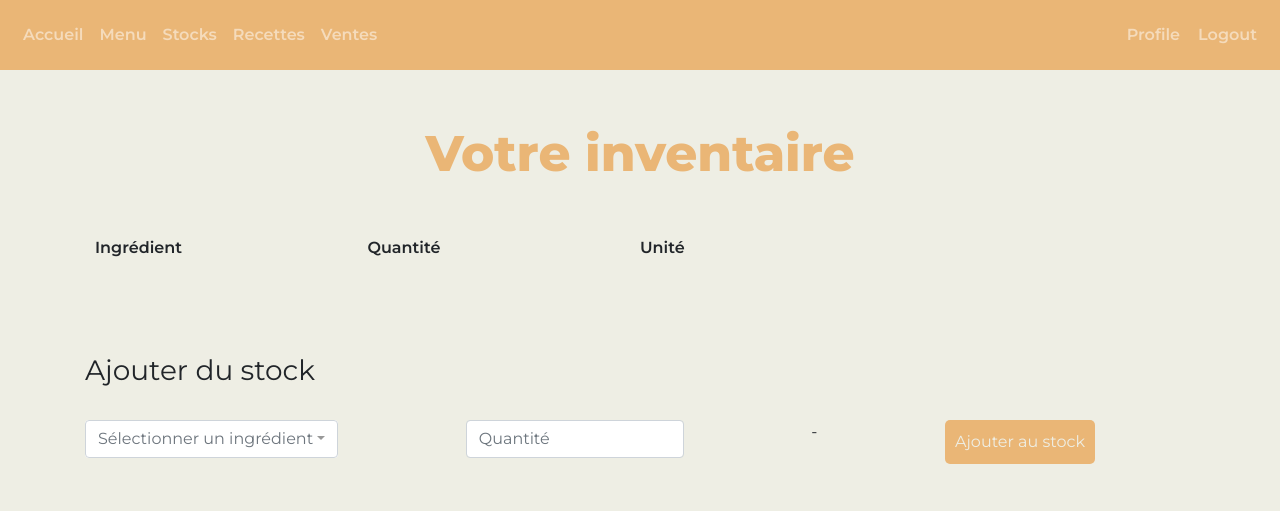
After one commit to ZoeZo3/RestaurantApp, a Flask app: page /owner/stock in a window 1280 px wide. The commit adds this page. Shown: the top 511 px of the page. Run offline with Flask 3, Linux system fonts and the light colour scheme; the visitor is signed in with stand-in values (Sample User, id 1); data that the repository does not hold is empty; some libraries are stand-ins or nearby versions.

Commit message:
adding the stock page and table

```diff
--- a/website/models.py
+++ b/website/models.py
@@ -35,3 +35,14 @@ class IngredientByRecipe(db.Model):
     id = db.Column(db.Integer, db.ForeignKey('ingredient.id'))
     quantity = db.Column(db.Float)
     recipe_id = db.Column(db.Integer, db.ForeignKey('recipe.id'))
+
+class Stock(db.Model):
+    line = db.Column(db.Integer, primary_key=True)
+    id = db.Column(db.Integer, db.ForeignKey('ingredient.id'))
+    quantity = db.Column(db.Float)
+    user_id = db.Column(db.Integer, db.ForeignKey('user.id'))
+
+class RecipeStock(ma.SQLAlchemyAutoSchema):
+    class Meta:
+        model = Stock
+        include_fk = True
--- a/website/owner.py
+++ b/website/owner.py
@@ -1,6 +1,6 @@
 from flask import Blueprint, render_template, request, flash, jsonify
 from flask_login import login_required, current_user
-from .models import Ingredient, IngredientSchema, Recipe, RecipeSchema, IngredientByRecipe
+from .models import Ingredient, IngredientSchema, Recipe, RecipeSchema, IngredientByRecipe, Stock
 from . import db, owner, ma
 import json
 from werkzeug.utils import secure_filename
@@ -156,3 +156,20 @@ def sales():
     recipe_schema = RecipeSchema(many=True)
     output = recipe_schema.dump(recipes_list)
     return render_template("owner/sales.html", user=current_user, recipes_list=output)
+
+@owner.route("/stock")
+@login_required
+def stock():
+    # get all registred ingredients
+    ingredients_list = Ingredient.query.filter_by(user_id=current_user.id).order_by("name")
+    ingredients_schema = IngredientSchema(many=True)
+    output = ingredients_schema.dump(ingredients_list)
+
+    # get stock data
+    stock = db.session.query(Stock.id, Ingredient.name, Ingredient.unit, Stock.quantity)\
+        .filter(Stock.user_id==current_user.id)\
+        .filter(Stock.id==Ingredient.id).filter(Stock.user_id==Ingredient.user_id)\
+        .all()
+
+    # display page
+    return render_template("owner/stock.html", user=current_user, ingredients_list=output, stock=stock)
--- a/website/static/style.css
+++ b/website/static/style.css
@@ -181,3 +181,46 @@ li > a:hover {
 .contact-send > a:active {
     background-color: #e7aa60;
 }
+
+.stock-item-line {
+    display: flex;
+    justify-content: space-between;
+    align-items: center;
+    margin: 10px;
+}
+
+.stock-title {
+    font-weight: 600;
+}
+
+.stock-item-line--section {
+    display: flex;
+    align-items: center;
+    width: 25%;
+}
+
+.stock-btn--update {
+    background-color: #eeeee4;
+    color: #eab676;
+    border: solid 1px #eab676;
+    border-radius: 5px;
+    padding: 10px;
+    display: flex;
+    align-items: center;
+    height: 40px;
+}
+
+#add-stock {
+    display: flex;
+    justify-content: space-between;
+    margin-right: 100px;
+}
+
+.stock-btn--add {
+    background-color: #eab676;
+    color: #eeeee4;
+    border: none;
+    border-radius: 5px;
+    height: 100%;
+    padding: 10px;
+}
--- a/website/templates/owner/base.html
+++ b/website/templates/owner/base.html
@@ -44,7 +44,7 @@
                     {% if user.is_authenticated %}
                     <a class="nav-item nav-link" id="home" href="/owner/">Accueil</a>
                     <a class="nav-item nav-link" id="menu" href="/owner/menu">Menu</a>
-                    <a class="nav-item nav-link" id="stocks" href="/owner/stocks">Stocks</a>
+                    <a class="nav-item nav-link" id="stocks" href="/owner/stock">Stocks</a>
                     <a class="nav-item nav-link" id="recipes" href="/owner/recipes">Recettes</a>
                     <a class="nav-item nav-link" id="sales" href="/owner/sales">Ventes</a>
                     {% else %}
--- /dev/null
+++ b/website/templates/owner/stock.html
@@ -0,0 +1,112 @@
+{% extends "owner/base.html" %}
+{% block title %} Stock {% endblock%}
+{% block content%}
+    <h1 class="title">Votre inventaire</h1>
+    <div id="accordion" class="overflow-auto" style="max-height: 300px;">
+        <ul id="stocks_listing" class="list-group list-group-flush">
+            <li>
+                <div class="stock-item-line">
+                    <div class="stock-item-line--section stock-title">Ingrédient</div>
+                    <div class="stock-item-line--section stock-title">Quantité</div>
+                    <div class="stock-item-line--section stock-title">Unité</div>
+                    <div class="stock-item-line--section stock-title"></div>
+                </div>
+            </li>
+            {% for item in stock %}
+            <li>
+                <div id="item_{{ item.name }}" class="stock-item-line">
+                    <div class="stock-item-line--section">{{ item.name }}</div>
+                    <div class="stock-item-line--section">{{ item.quantity }}</div>
+                    <div class="stock-item-line--section">{{ item.unit }}</div>
+                    <div class="stock-item-line--section">
+                        <button type="button" class="stock-btn--update" onclick="updateStock()">
+                            Modifier
+                        </button>
+                    </div>
+                </div>
+            </li>
+            {% endfor%}
+        </ul>
+    </div>
+    <br><br><br>
+    <h3>Ajouter du stock</h3>
+    <br>
+    <form id="add-stock" name="add-stock" method="POST">
+        <div>
+            <select type="text" id="ingredient" name="ingredient" class="form-control selectpicker selectpicker-ingredient" data-live-search="true" onchange="ingredientSelectUpdate(this, {{ ingredients_list }})" title="Sélectionner un ingrédient" required>
+                <option value="add"
+                    data-content='<span class="btn btn-link btn-add-ingredient" data-toggle="modal" data-target="modalForIngredient">
+                        <i class="fas fa-plus add_icon"></i> Ajouter un nouvel élément</span>'>
+                </option>
+                {% for ingredient in ingredients_list %}
+                <option value={{ingredient.id}}>{{ingredient.name.capitalize()}}</option>
+                {% endfor %}
+            </select>
+        </div>
+        <div class="quantity">
+                <input type="number" id="quantity" name="quantity" min="0.1" step="0.1" class="form-control" placeholder="Quantité" required></input>
+        </div>
+        <div class="unit">
+            <label type="text" id="unit" name="unit">-</input>
+        </div>
+        <div class="">
+            <button type="submit" name="register-stock" class="stock-btn--add">Ajouter au stock</button>
+        </div>
+    </form>
+
+    <!-- Modal div to open a popup when registreing new element -->
+    <div class="modal fade" id="modal-register-ingredient" tabindex="-1" role="dialog" aria-labelledby="registerIngredient" aria-hidden="true">
+        <div class="modal-dialog modal-content" role="document">
+            <div class="modal-header">
+              <h5 class="modal-title" id="regsiterIngredient">Enregistrer un ingrédient</h5>
+              <button type="button" class="close close-modal-ingredient" data-dismiss="modal" aria-label="Close">
+                <span aria-hidden="true">&times;</span>
+              </button>
+            </div>
+            <div class="modal-body">
+              <form>
+                <div class="row">
+                    <div class="col md-6">
+                        <input type="text" class="form-control" id="ingredient" name="ingredient" placeholder="Nom" required>
+                    </div>
+                    <div class="col md-6">
+                        <select type="text" class="form-control" id="unit" name="unit" placeholder="Unité" required>
+                        <option value="" disabled selected hidden>Unité</option>
+                            <option value="g">Grammes</option>
+                            <option value="kg">Kilogrammes</option>
+                            <option value="L">Litres</option>
+                            <option value="mL">Millilitres</option>
+                            <option value="cuillère">cuillère</option>
+                            <option value="pincée">pincée</option>
+                            <option value="unité">unité</option>
+                        </select>
+                    </div>
+                </div>
+                <br>
+                <div class="alert alert-warning alert-modal-incomplete" role="alert" style="display: none;">
+                    Merci d'entrer un nom et une unité.
+                    <button type="button" class="close" data-dismiss="alert" aria-label="Close">
+                        <span aria-hidden="true">&times;</span>
+                    </button>
+                </div>
+                <div class="alert alert-warning alert-modal-exists" role="alert" style="display: none;">
+                    Cet ingrédient existe déjà.
+                    <button type="button" class="close" data-dismiss="alert" aria-label="Close">
+                        <span aria-hidden="true">&times;</span>
+                    </button>
+                </div>
+                <div class="modal-footer">
+                    <button type="button" id="" class="btn btn-primary btn-add-ingredient-to-database" onclick="addIngredientToDatabase(this.parentNode.parentNode, {{ingredients_list}})">Enregistrer</button>
+                </div>
+              </form>
+            </div>
+        </div>
+      </div>
+
+    <!-- Hidden button to generate the modal divs -->
+    <button type="button" id="button-for-modal-update-recipe" class="btn btn-primary" data-toggle="modal" data-target="#modal-update-recipe" hidden></button>
+    <button type="button" id="button-for-modal-register-ingredient" class="btn btn-primary" data-toggle="modal" data-target="#modal-register-ingredient" hidden></button>
+    <br>
+    <br>
+
+{% endblock%}
```
Also changed, not shown: website/templates/owner/home.html (+6 -6 lines), instance/users.db, instance/users.dbusers.db (deleted).
